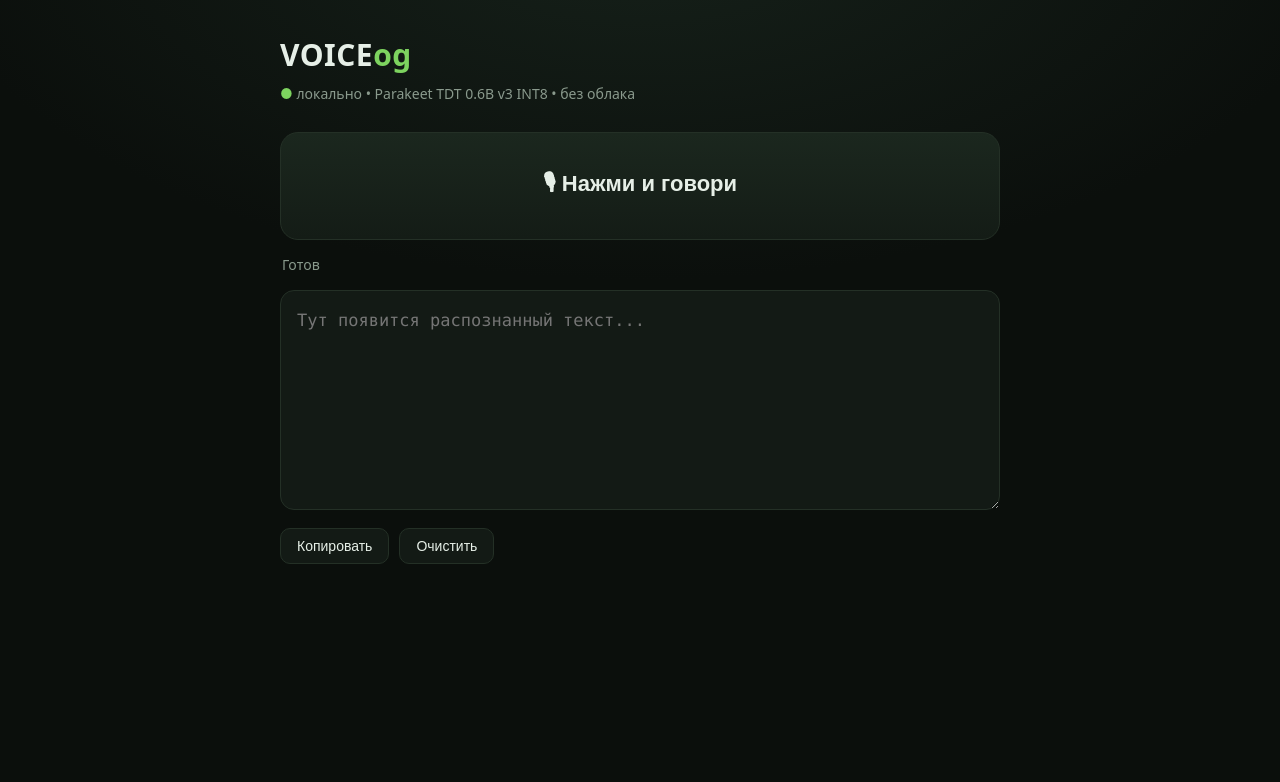
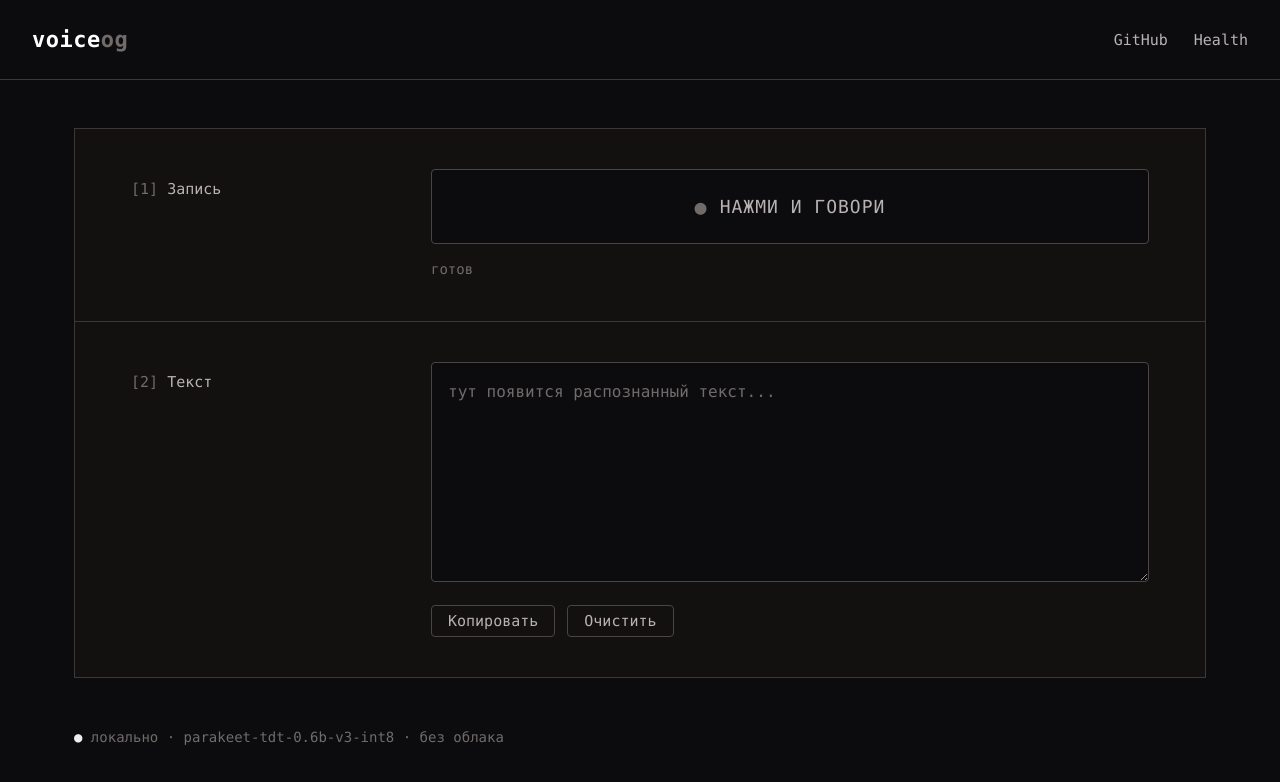
Before and after one commit to aidvizhhub/voiceog, a website: page public/index.html in a window 1280 px wide. Drawn offline with Linux system fonts and the light colour scheme.

Commit message:
UI: тёмный терминальный стиль (в духе opencode.ai)
- чёрный фон #0c0c0e, панель #131010, моно-шрифт
- нумерованные секции [1] Запись / [2] Текст, две колонки
- кнопки/рамки в стиле reference (radius 4px, border #4a4545)

```diff
--- a/public/index.html
+++ b/public/index.html
@@ -3,100 +3,173 @@
 <head>
 <meta charset="utf-8">
 <meta name="viewport" content="width=device-width, initial-scale=1">
-<title>VOICEog</title>
+<title>voiceog — локальный голосовой ввод</title>
 <style>
   :root {
-    --bg: #0b0f0c;
-    --panel: #131a15;
-    --line: #243026;
-    --green: #7dd35f;
-    --green-dim: #4a7a3a;
-    --text: #e6efe7;
-    --muted: #8a9a8d;
+    --bg: #0c0c0e;
+    --panel: #131010;
+    --line: #3d3838;
+    --line-2: #4a4545;
+    --text: #b8b2b2;
+    --bright: #f2eded;
+    --muted: #716b6a;
+    --white: #ffffff;
+    --mono: "Berkeley Mono", "IBM Plex Mono", ui-monospace, SFMono-Regular, Menlo,
+            Monaco, Consolas, "Liberation Mono", "Courier New", monospace;
   }
   * { box-sizing: border-box; }
-  body {
+  html, body {
     margin: 0;
-    min-height: 100vh;
-    background: radial-gradient(1200px 600px at 50% -10%, #16211a 0%, var(--bg) 60%);
+    background: var(--bg);
     color: var(--text);
-    font: 16px/1.5 system-ui, -apple-system, Segoe UI, Roboto, sans-serif;
+    font-family: var(--mono);
+    font-size: 16px;
+    line-height: 1.6;
+  }
+  a { color: var(--text); text-decoration: none; }
+  a:hover { color: var(--white); }
+  button { font-family: var(--mono); }
+
+  header {
     display: flex;
-    justify-content: center;
-    padding: 32px 16px;
+    align-items: center;
+    justify-content: space-between;
+    padding: 22px 32px;
+    border-bottom: 1px solid var(--line);
+    gap: 24px;
+    flex-wrap: wrap;
   }
-  main { width: 100%; max-width: 720px; }
-  h1 { margin: 0; font-size: 30px; letter-spacing: .5px; }
-  h1 span { color: var(--green); }
-  .sub { color: var(--muted); margin: 6px 0 28px; font-size: 14px; }
+  .logo { font-weight: 700; font-size: 22px; color: var(--white); letter-spacing: .5px; }
+  .logo .dim { color: var(--muted); }
+  nav { display: flex; gap: 26px; font-size: 15px; }
+
+  main {
+    max-width: 1180px;
+    margin: 48px auto;
+    padding: 0 24px;
+  }
+
+  .frame {
+    background: var(--panel);
+    border: 1px solid var(--line);
+  }
+
+  .row {
+    display: grid;
+    grid-template-columns: 260px 1fr;
+    gap: 40px;
+    padding: 40px 56px;
+  }
+  .row + .row { border-top: 1px solid var(--line); }
+
+  .label { color: var(--muted); font-size: 15px; padding-top: 8px; }
+  .label .num { color: var(--muted); }
+  .label .cap { color: var(--text); font-weight: 500; }
+
   .rec {
     width: 100%;
-    padding: 34px 20px;
-    font-size: 22px;
-    font-weight: 600;
+    display: flex;
+    align-items: center;
+    justify-content: center;
+    gap: 12px;
+    padding: 26px 20px;
+    font-size: 18px;
+    font-weight: 500;
+    letter-spacing: 1px;
     color: var(--text);
-    background: linear-gradient(180deg, #1b271e, #141c16);
-    border: 1px solid var(--line);
-    border-radius: 18px;
+    background: var(--bg);
+    border: 1px solid var(--line-2);
+    border-radius: 4px;
     cursor: pointer;
-    transition: transform .08s ease, border-color .15s ease, box-shadow .15s ease;
+    transition: border-color .15s, color .15s;
   }
-  .rec:hover { border-color: var(--green-dim); }
-  .rec:active { transform: scale(.995); }
-  .rec.on {
-    border-color: var(--green);
-    box-shadow: 0 0 0 1px var(--green), 0 0 30px -6px var(--green);
-    background: linear-gradient(180deg, #22321f, #16210f);
-  }
-  .status {
-    margin: 14px 2px;
-    min-height: 22px;
-    color: var(--muted);
-    font-size: 14px;
-  }
+  .rec:hover { border-color: var(--text); color: var(--bright); }
+  .rec.on { border-color: var(--bright); color: var(--bright); }
+  .rec .dot { color: var(--muted); font-size: 20px; line-height: 1; }
+  .rec.on .dot { color: var(--bright); animation: blink 1s steps(2, start) infinite; }
+  @keyframes blink { 50% { opacity: 0; } }
+
+  .status { margin-top: 14px; color: var(--muted); font-size: 14px; min-height: 22px; }
   .status.err { color: #ff9d8a; }
+
   textarea {
     width: 100%;
     min-height: 220px;
     resize: vertical;
     padding: 16px;
-    font: 17px/1.6 ui-monospace, SFMono-Regular, Menlo, Consolas, monospace;
+    font: inherit;
+    color: var(--text);
+    background: var(--bg);
+    border: 1px solid var(--line-2);
+    border-radius: 4px;
+    outline: none;
+  }
+  textarea::placeholder { color: var(--muted); }
+  textarea:focus { border-color: var(--text); }
+
+  .actions { display: flex; gap: 12px; margin-top: 16px; }
+  .btn {
+    padding: 6px 16px;
+    font-size: 15px;
+    font-weight: 500;
     color: var(--text);
     background: var(--panel);
-    border: 1px solid var(--line);
-    border-radius: 14px;
-    outline: none;
-  }
-  textarea:focus { border-color: var(--green-dim); }
-  .row { display: flex; gap: 10px; margin-top: 12px; }
-  .row button {
-    padding: 9px 16px;
-    font-size: 14px;
-    color: var(--text);
-    background: var(--panel);
-    border: 1px solid var(--line);
-    border-radius: 10px;
+    border: 1px solid var(--line-2);
+    border-radius: 4px;
     cursor: pointer;
   }
-  .row button:hover { border-color: var(--green-dim); }
-  .dot { color: var(--green); }
+  .btn:hover { color: var(--bright); border-color: var(--text); }
+
+  footer {
+    max-width: 1180px;
+    margin: 0 auto 40px;
+    padding: 0 24px;
+    color: var(--muted);
+    font-size: 14px;
+  }
+  footer .on { color: var(--bright); }
+
+  @media (max-width: 760px) {
+    .row { grid-template-columns: 1fr; gap: 16px; padding: 28px 24px; }
+    nav { gap: 16px; }
+  }
 </style>
 </head>
 <body>
+<header>
+  <div class="logo">voice<span class="dim">og</span></div>
+  <nav>
+    <a href="https://github.com/aidvizhhub/voiceog" target="_blank" rel="noopener">GitHub</a>
+    <a href="http://127.0.0.1:7777/health" target="_blank" rel="noopener">Health</a>
+  </nav>
+</header>
+
 <main>
-  <h1>VOICE<span>og</span></h1>
-  <p class="sub"><span class="dot">●</span> локально • Parakeet TDT 0.6B v3 INT8 • без облака</p>
+  <div class="frame">
+    <div class="row">
+      <div class="label"><span class="num">[1]</span> <span class="cap">Запись</span></div>
+      <div>
+        <button id="rec" class="rec"><span class="dot">●</span><span id="recLabel">НАЖМИ И ГОВОРИ</span></button>
+        <div id="status" class="status">готов</div>
+      </div>
+    </div>
 
-  <button id="rec" class="rec">🎙 <span id="recLabel">Нажми и говори</span></button>
-  <div id="status" class="status">Готов</div>
-
-  <textarea id="out" placeholder="Тут появится распознанный текст..."></textarea>
-
-  <div class="row">
-    <button id="copy">Копировать</button>
-    <button id="clear">Очистить</button>
+    <div class="row">
+      <div class="label"><span class="num">[2]</span> <span class="cap">Текст</span></div>
+      <div>
+        <textarea id="out" placeholder="тут появится распознанный текст..."></textarea>
+        <div class="actions">
+          <button id="copy" class="btn">Копировать</button>
+          <button id="clear" class="btn">Очистить</button>
+        </div>
+      </div>
+    </div>
   </div>
 </main>
+
+<footer>
+  <span class="on">●</span> локально · parakeet-tdt-0.6b-v3-int8 · без облака
+</footer>
 
 <script>
 const btn = document.getElementById('rec');
@@ -116,7 +189,7 @@ function setStatus(text, isErr) {
 
 function ui(on) {
   btn.classList.toggle('on', on);
-  label.textContent = on ? 'Идёт запись… жми чтобы стоп' : 'Нажми и говори';
+  label.textContent = on ? 'СТОП' : 'НАЖМИ И ГОВОРИ';
 }
 
 async function start() {
@@ -131,9 +204,9 @@ async function start() {
     recorder.start();
     recording = true;
     ui(true);
-    setStatus('Слушаю…');
+    setStatus('слушаю...');
   } catch (e) {
-    setStatus('Нет доступа к микрофону: ' + e.message, true);
+    setStatus('нет доступа к микрофону: ' + e.message, true);
   }
 }
 
@@ -141,7 +214,7 @@ function stop() {
   if (!recorder) return;
   recording = false;
   ui(false);
-  setStatus('Распознаю…');
+  setStatus('распознаю...');
   recorder.stop();
   if (stream) stream.getTracks().forEach((t) => t.stop());
 }
@@ -155,7 +228,7 @@ async function onStop() {
     const decoded = await ac.decodeAudioData(ab.slice(0));
     await ac.close();
 
-    // Пересэмплируем в 16 кГц моно через OfflineAudioContext.
+    // пересэмплируем в 16 кГц моно
     const TARGET = 16000;
     const frames = Math.max(1, Math.ceil(decoded.duration * TARGET));
     const off = new OfflineAudioContext(1, frames, TARGET);
@@ -184,23 +257,17 @@ async function onStop() {
     if (text) {
       out.value = out.value.trim() ? out.value.replace(/\s*$/, '') + '\n' + text : text;
     }
-    setStatus(text ? ('Готово • ' + data.ms + ' мс') : 'Тишина — ничего не разобрал');
+    setStatus(text ? ('готово · ' + data.ms + ' мс') : 'тишина — ничего не разобрал');
   } catch (e) {
-    setStatus('Ошибка: ' + e.message, true);
+    setStatus('ошибка: ' + e.message, true);
   }
 }
 
 btn.addEventListener('click', () => (recording ? stop() : start()));
-
-document.getElementById('clear').addEventListener('click', () => { out.value = ''; setStatus('Готов'); });
-
+document.getElementById('clear').addEventListener('click', () => { out.value = ''; setStatus('готов'); });
 document.getElementById('copy').addEventListener('click', async () => {
-  try {
-    await navigator.clipboard.writeText(out.value);
-    setStatus('Скопировано');
-  } catch (e) {
-    setStatus('Не скопировалось: ' + e.message, true);
-  }
+  try { await navigator.clipboard.writeText(out.value); setStatus('скопировано'); }
+  catch (e) { setStatus('не скопировалось: ' + e.message, true); }
 });
 </script>
 </body>
```
